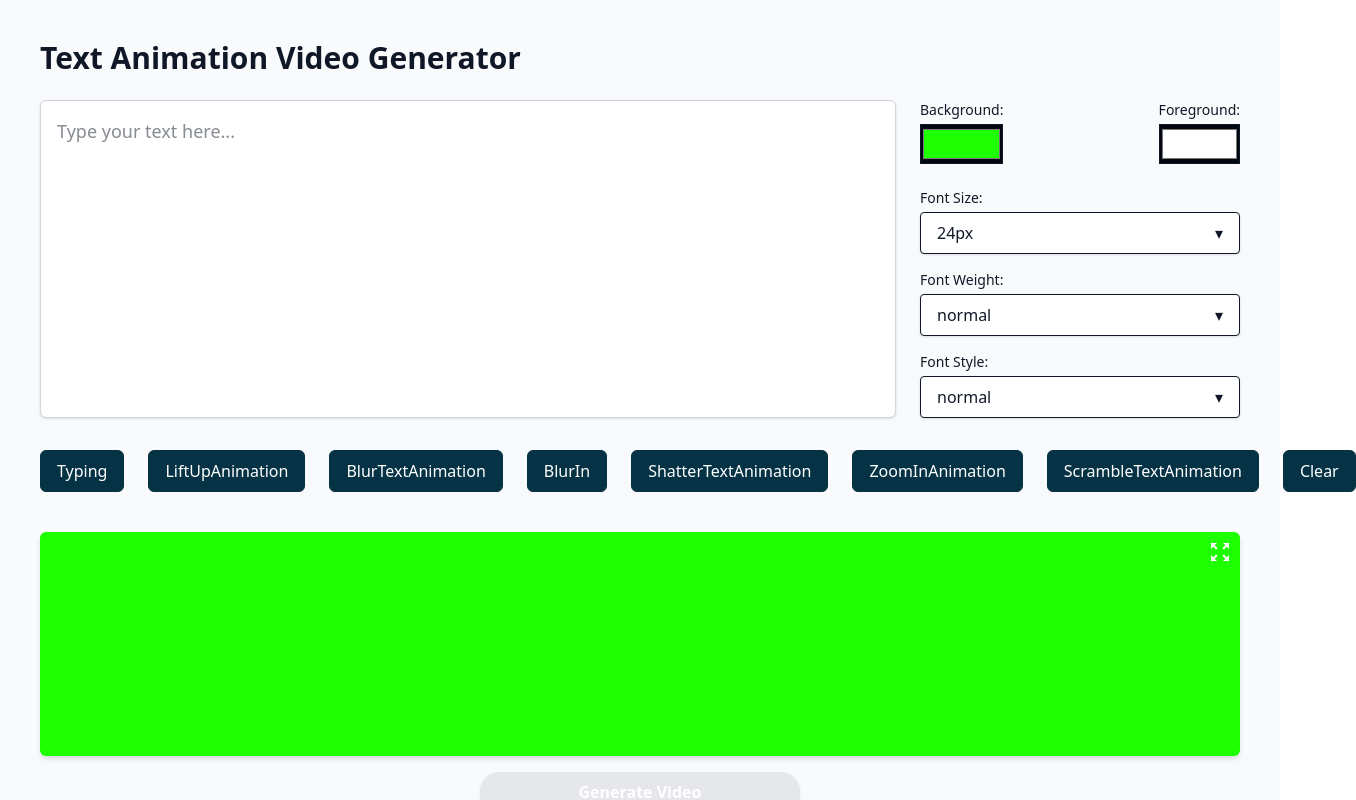
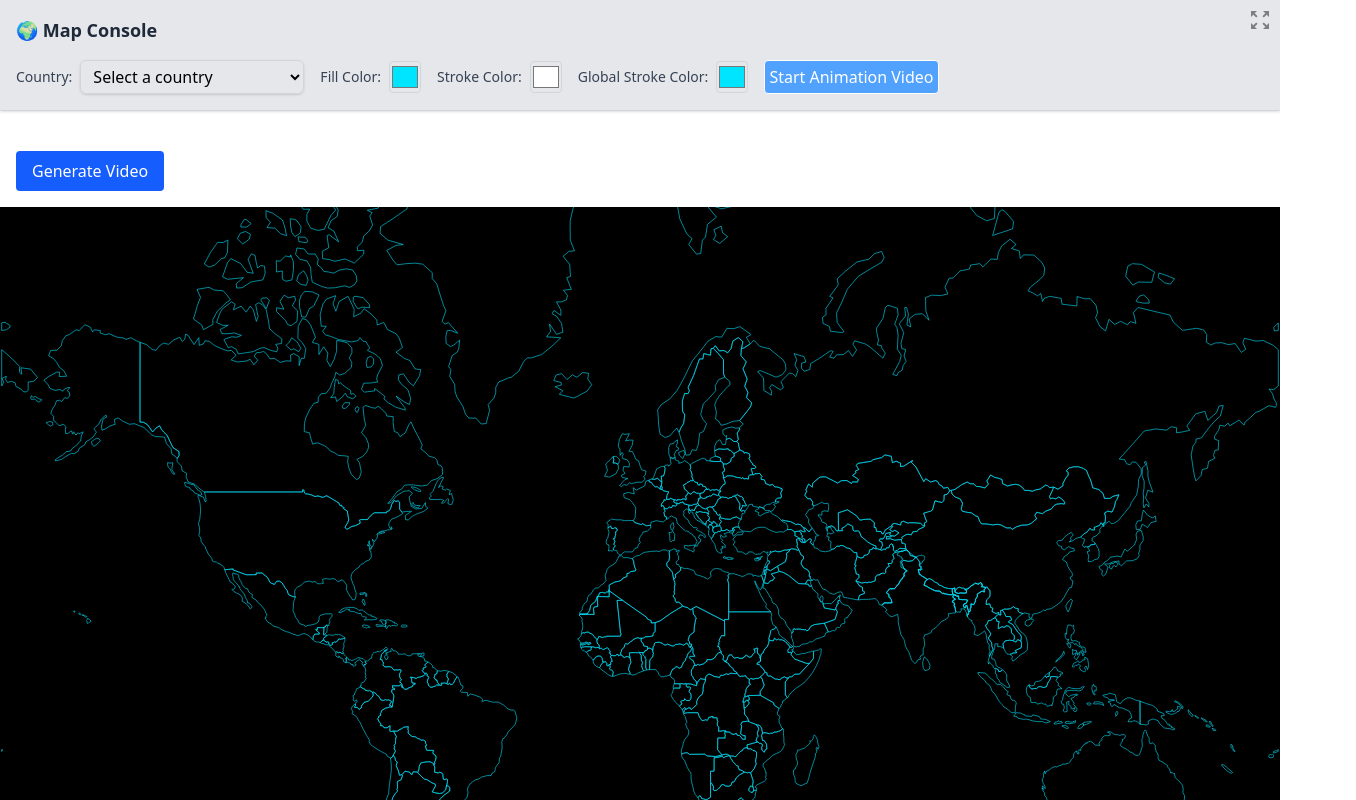
Before and after one commit to Sagarsharma11/text-motion, a Next.js app: page / in a window 1280 px wide. Shown: the top 800 px of the page, 1356 px wide, since content can reach past the window. Built offline with nearby package versions, Linux system fonts and the light colour scheme.

Commit message:
motion maps and text

```diff
--- a/app/maps/MapConsole.tsx
+++ b/app/(maps2)/MapConsole.tsx
@@ -69,6 +69,7 @@ const MapConsole = ({
                         value={fillColor}
                         onChange={(e) => setFillColor(e.target.value)}
                         className="w-8 h-8 border border-gray-300 rounded cursor-pointer"
+                        name="fill-color"
                     />
                 </div>
 
@@ -80,6 +81,7 @@ const MapConsole = ({
                         value={strokeColor}
                         onChange={(e) => setStrokeColor(e.target.value)}
                         className="w-8 h-8 border border-gray-300 rounded cursor-pointer"
+                        name="stroke-color"
                     />
                 </div>
 
@@ -91,14 +93,15 @@ const MapConsole = ({
                         value={globalStrokeColor}
                         onChange={(e) => setGlobalStrokeColor(e.target.value)}
                         className="w-8 h-8 border border-gray-300 rounded cursor-pointer"
+                        name="global-color"
                     />
                 </div>
 
                 {/* Stroke Color Picker */}
                 <div className="flex items-center gap-2">
-                    <Button onClick={() => setAnimationStart(!animationStart)} >
+                    <button className="border p-1 rounded bg-blue-400 text-white cursor-pointer" id="start-animation" onClick={() => setAnimationStart(!animationStart)} >
                         Start Animation Video
-                    </Button>
+                    </button>
                 </div>
 
 
--- a/app/maps/page.tsx
+++ b/app/(maps2)/page.tsx
@@ -2,6 +2,7 @@
 import React, { useEffect, useState, useRef } from "react";
 import MapConsole from "./MapConsole";
 import Map2 from "../components/MapComponents/Map2";
+import GenerateMapVideoComponent from "../components/GenerateMapVideoComponent/GenerateMapVideoComponent";
 
 
 const Page = () => {
@@ -15,6 +16,25 @@ const Page = () => {
   const [globalStrokeColor, setGlobalStrokeColor] = useState("#00e5ff");
 
   const [animationCycle, setAnimationCycle] = useState(0);
+  const [fullscreenTriggered, setFullscreenTriggered] = useState(false);
+
+  const enterFullscreen = () => {
+    const elem = mapContainerRef.current;
+    if (elem) {
+      if (elem.requestFullscreen) {
+        elem.requestFullscreen();
+      } else if ((elem as any).webkitRequestFullscreen) {
+        (elem as any).webkitRequestFullscreen(); // Safari
+      } else if ((elem as any).msRequestFullscreen) {
+        (elem as any).msRequestFullscreen(); // IE11
+      }
+
+      // ⚠️ Give the DOM time to fully enter fullscreen, then update the flag
+      setTimeout(() => {
+        setFullscreenTriggered(prev => !prev); // Toggle to trigger re-render
+      }, 500); // Delay helps if the browser is slow to enter fullscreen
+    }
+  };
 
 
   const intervalRef = useRef<NodeJS.Timeout | null>(null);
@@ -23,9 +43,9 @@ const Page = () => {
 
   const [mapKey, setMapKey] = useState(0);
   // This runs on animation or manual select
-  const triggerMapReset = (country:any) => {
+  const triggerMapReset = (country: any) => {
     setSelectedCountry(country);
-     setAnimationCycle(prev => prev + 1);
+    setAnimationCycle(prev => prev + 1);
   };
 
   useEffect(() => {
@@ -70,26 +90,12 @@ const Page = () => {
   const mapContainerRef = useRef<HTMLDivElement>(null);
 
 
-  const enterFullscreen = () => {
-  const elem = mapContainerRef.current;
-  if (elem) {
-    if (elem.requestFullscreen) {
-      elem.requestFullscreen();
-    } else if ((elem as any).webkitRequestFullscreen) {
-      (elem as any).webkitRequestFullscreen(); // Safari
-    } else if ((elem as any).msRequestFullscreen) {
-      (elem as any).msRequestFullscreen(); // IE11
-    }
-  }
-};
-
-
-
   return (
     <div>
       <MapConsole
         countries={countryList}
         selectedCountry={selectedCountry}
+        //@ts-ignore
         onSelectCountry={(c) => {
           setSelectedCountry(c);         // Just show it, no animation
           setAnimationStart(false);      // ✅ Stop animation if selecting manually
@@ -105,8 +111,15 @@ const Page = () => {
         enterFullscreen={enterFullscreen}
       />
 
+      <GenerateMapVideoComponent
+        selectedCountry={selectedCountry}
+        fillColor={fillColor}
+        strokeColor={strokeColor}
+        globalColor={globalStrokeColor}
+      />
+
       <Map2
-          mapContainerRef={mapContainerRef}
+        mapContainerRef={mapContainerRef}
         selectedCountry={selectedCountry}
         onCountriesLoaded={setCountryList}
         fillColor={fillColor}
@@ -114,7 +127,8 @@ const Page = () => {
         globalStrokeColor={globalStrokeColor}
         animationStart={animationStart}
         key={mapKey}
-          animationCycle={animationCycle}
+        animationCycle={animationCycle}
+        fullscreenTriggered={fullscreenTriggered}
       />
     </div>
   );
--- /dev/null
+++ b/app/components/GenerateMapVideoComponent/GenerateMapVideoComponent.tsx
@@ -0,0 +1,116 @@
+"use client";
+import React, { useState } from "react";
+
+interface GenerateVideoButtonProps {
+  selectedCountry: string;
+  fillColor: string;
+  strokeColor: string;
+  globalColor: string;
+  duration?: number;
+}
+
+const GenerateMapVideoComponent: React.FC<GenerateVideoButtonProps> = ({
+  selectedCountry,
+  fillColor,
+  strokeColor,
+  globalColor,
+  duration = 10,
+}) => {
+  const [isLoading, setIsLoading] = useState(false);
+  const [progress, setProgress] = useState(0);
+  const [videoUrl, setVideoUrl] = useState<string | null>(null);
+
+  const handleGenerateVideo = async () => {
+    if (!selectedCountry) {
+      alert("Please select a country before generating the video.");
+      return;
+    }
+
+    setIsLoading(true);
+    setProgress(0);
+    setVideoUrl(null);
+
+    // Simulate progress bar (you can remove this if your backend supports progress)
+    const simulateProgress = () => {
+      let count = 0;
+      const interval = setInterval(() => {
+        count += 10;
+        setProgress(count);
+        if (count >= 90) clearInterval(interval);
+      }, 500);
+    };
+    simulateProgress();
+
+    try {
+      const response = await fetch("http://localhost:8000/api/v1/motion-videos/maps/", {
+        method: "POST",
+        headers: { "Content-Type": "application/json" },
+        body: JSON.stringify({
+          duration,
+          fillColor,
+          strokeColor,
+          globalColor,
+          country: selectedCountry,
+        }),
+      });
+
+      if (!response.ok) throw new Error("Failed to generate video");
+
+      const blob = await response.blob();
+      const url = URL.createObjectURL(blob);
+      setVideoUrl(url);
+      setProgress(100);
+    } catch (error) {
+      console.error("Error generating video:", error);
+      alert("Something went wrong while generating the video.");
+      setProgress(0);
+    } finally {
+      setIsLoading(false);
+    }
+  };
+
+  const handleReset = () => {
+    window.location.reload();
+  };
+
+  return (
+    <div className="mt-6 space-y-4 p-4">
+      <button
+        onClick={handleGenerateVideo}
+        disabled={isLoading}
+        className="bg-blue-600 hover:bg-blue-700 text-white px-4 py-2 rounded disabled:opacity-50 cursor-pointer"
+      >
+        {isLoading ? "Generating..." : "Generate Video"}
+      </button>
+
+      {isLoading && (
+        <div className="w-full bg-gray-200 rounded-full h-4 overflow-hidden">
+          <div
+            className="bg-blue-500 h-4 transition-all duration-300"
+            style={{ width: `${progress}%` }}
+          />
+        </div>
+      )}
+
+      {videoUrl && (
+        <div className="flex gap-4 items-center">
+          <a
+            href={videoUrl}
+            download={`map-video-${selectedCountry}.mp4`}
+            className="bg-green-600 hover:bg-green-700 text-white px-4 py-2 rounded"
+          >
+            Download Video
+          </a>
+          <button
+            onClick={handleReset}
+            className="bg-red-600 hover:bg-red-700 text-white px-4 py-2 rounded"
+          >
+            Reset
+          </button>
+        </div>
+      )}
+    </div>
+  );
+};
+
+export default GenerateMapVideoComponent;
--- a/app/components/GenerateVideoComponent/GenerateVideoComponent.tsx
+++ b/app/components/GenerateVideoComponent/GenerateVideoComponent.tsx
@@ -43,7 +43,7 @@ const GenerateVideoComponent: React.FC<GenerateVideoProps> = ({
     simulateProgress();
 
     try {
-      const response = await fetch("http://127.0.0.1:8000/generate-video", {
+      const response = await fetch("http://localhost:8000/api/v1/motion-videos/text/", {
         method: "POST",
         headers: {
           Accept: "application/json",
--- /dev/null
+++ b/app/components/SimpleWorldMaps/SampleWorldMaps.tsx
@@ -0,0 +1,54 @@
+import React, { useEffect, useRef } from 'react';
+import * as d3 from 'd3';
+import * as topojson from 'topojson-client';
+
+const SampleWorldMaps = () => {
+  const svgRef = useRef<SVGSVGElement | null>(null);
+
+  useEffect(() => {
+    const svg = d3.select(svgRef.current);
+    svg.selectAll('*').remove(); // clear previous render
+
+    const width = window.innerWidth;
+    const height = window.innerHeight;
+
+    const projection = d3.geoNaturalEarth1()
+      .scale(width / 6.5)
+      .translate([width / 2, height / 2]);
+
+    const path = d3.geoPath().projection(projection);
+
+    const drawMap = async () => {
+      const worldData = await d3.json('https://cdn.jsdelivr.net/npm/world-atlas@2/countries-110m.json');
+      const countries = topojson.feature(worldData as any, (worldData as any).objects.countries).features;
+
+      svg
+        .attr('width', width)
+        .attr('height', height)
+        .append('g')
+        .selectAll('path')
+        .data(countries)
+        .enter()
+        .append('path')
+        .attr('d', path)
+        .attr('fill', 'orange')
+        .attr('stroke', '#fff')
+        .attr('stroke-width', 0.5);
+    };
+
+    drawMap();
+
+    // Optional: Redraw on resize
+    const handleResize = () => drawMap();
+    window.addEventListener('resize', handleResize);
+    return () => window.removeEventListener('resize', handleResize);
+  }, []);
+
+  return (
+    <div className="w-screen h-screen overflow-hidden border">
+      <svg ref={svgRef} className="w-full h-full"></svg>
+    </div>
+  );
+};
+
+export default SampleWorldMaps;
--- /dev/null
+++ b/app/maps2/page.tsx
@@ -0,0 +1,13 @@
+"use client"
+import React from 'react'
+import SampleWorldMaps from '../components/SimpleWorldMaps/SampleWorldMaps'
+
+const page = () => {
+  return (
+    <>
+        <SampleWorldMaps />
+    </>
+  )
+}
+
+export default page
```
Also changed, not shown: app/components/MapComponents/Map2.tsx (+31 -105 lines).
